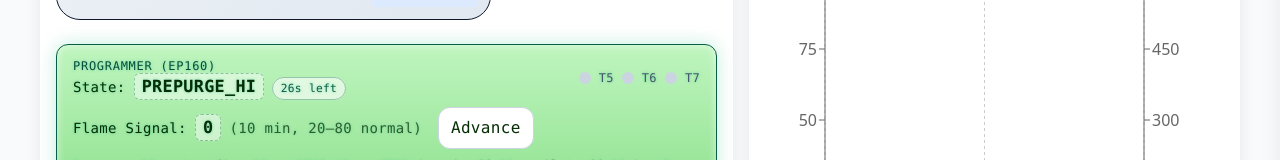
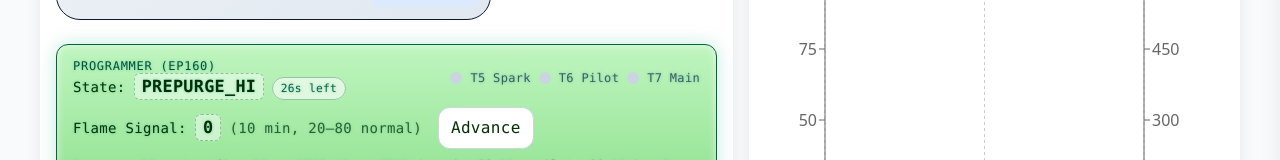
Before and after one commit to ecconvert/combustion-trainer, a React (Vite) app: page / in a window 1280 px wide. Shown: the part 501-661 px from the top of the page. Built offline with nearby package versions, Linux system fonts and the light colour scheme.

Commit message:
fixed labels on leds

```diff
--- a/src/App.jsx
+++ b/src/App.jsx
@@ -1421,9 +1421,9 @@ const rheostatRampRef = useRef(null);
                   </div>
                 </div>
                 <div className="flex items-center gap-2">
-                  <Led on={t5Spark} label="T5" color="#065f46" />
-                  <Led on={t6Pilot} label="T6" color="#2dd4bf" />
-                  <Led on={t7Main} label="T7" color="#22c55e" />
+                  <Led on={t5Spark} label="T5 Spark" color="#065f46" />
+                  <Led on={t6Pilot} label="T6 Pilot" color="#2dd4bf" />
+                  <Led on={t7Main} label="T7 Main" color="#22c55e" />
                 </div>
               </div>
               <div className="mt-2 flex items-center gap-4 digital-text">
```
